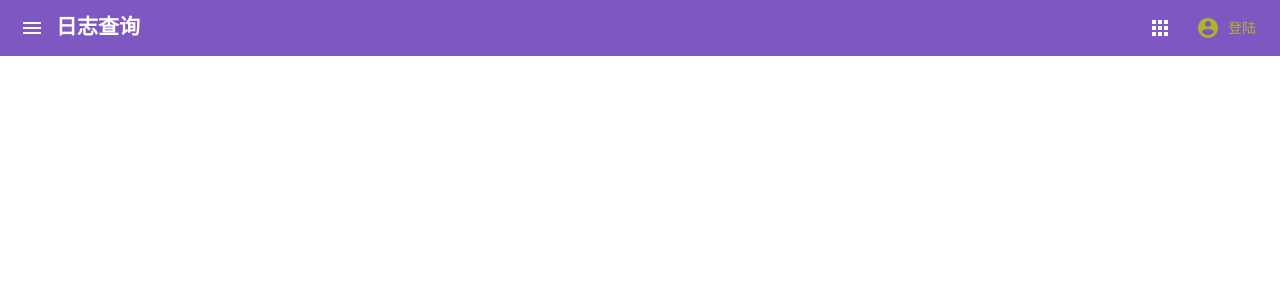
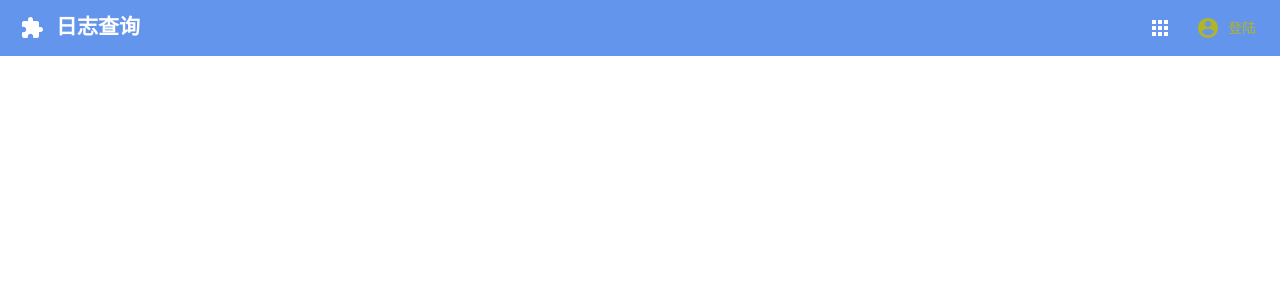
Before and after one commit to cuaFramework/cua-arbiter, a Django app: template arbiter-web/arbiter/wholog/templates/index.html in a window 1280 px wide. Shown: the top 300 px of the page. Run offline with Django 3.2, Linux system fonts and the light colour scheme; the template is opened without the code that fills it, so the values that code supplies are empty; parts of the project's set-up code (start-up, migrations or seed data) failed here and were passed over.

Commit message:
修改用例和日志模块的跳转链接，修改样式

```diff
--- a/arbiter-web/arbiter/core/templates/case/index.html
+++ b/arbiter-web/arbiter/core/templates/case/index.html
@@ -51,8 +51,8 @@
                 <mu-menu>
                     <mu-menu-item title="用例导入" left-icon="add"
                                   @click="openImportDialog"></mu-menu-item>
-                    <mu-menu-item title="用例管理" left-icon="mode_edit"></mu-menu-item>
-                    <mu-menu-item href="./wholog/" title="日志查询" left-icon="history"></mu-menu-item>
+                    <mu-menu-item href="/arbiter/" title="用例管理" left-icon="mode_edit"></mu-menu-item>
+                    <mu-menu-item href="/arbiter/wholog/index.html" title="日志查询" left-icon="history"></mu-menu-item>
                 </mu-menu>
             </mu-popover>
         <mu-dialog :open="dialog" title="用例导入" @close="closeImportDialog">
--- a/arbiter-web/arbiter/static/arbiter/css/wholog/index.css
+++ b/arbiter-web/arbiter/static/arbiter/css/wholog/index.css
@@ -52,3 +52,9 @@ body {
     color: red;
     background-color: #6495ED;
 }
+#arbiter-header {
+    background-color: #6495ED;
+}
+.mu-appbar {
+    background-color: #6495ED;
+}
--- a/arbiter-web/arbiter/wholog/templates/index.html
+++ b/arbiter-web/arbiter/wholog/templates/index.html
@@ -43,8 +43,8 @@
                 <mu-menu>
                     <mu-menu-item title="用例导入" left-icon="add"
                                   @click="openImportDialog"></mu-menu-item>
-                    <mu-menu-item title="用例管理" left-icon="mode_edit"></mu-menu-item>
-                    <mu-menu-item href="./wholog/" title="日志查询" left-icon="history"></mu-menu-item>
+                    <mu-menu-item href="./"title="用例管理" left-icon="mode_edit"></mu-menu-item>
+                    <mu-menu-item href="./index.html" title="日志查询" left-icon="history"></mu-menu-item>
                 </mu-menu>
             </mu-popover>
         <mu-dialog :open="dialog" title="用例导入" @close="closeImportDialog">
@@ -80,7 +80,7 @@
 <template id="arbiterHeader">
     <div id="arbiter-header" :class="{ 'slider-open': sliderIsOpen}">
         <mu-appbar :z-depth="2">
-            <mu-icon-button icon="menu" slot="left" @click="toggleSlide()"></mu-icon-button>
+            <mu-icon-button icon="extension" slot="left"></mu-icon-button>
             <h2 slot="left">日志查询</h2>
             <mu-icon-button v-if="usernameAbbreviation!=null" tooltip="消息" tooltip-position="bottom-right" icon="chat"
                             slot="right"></mu-icon-button>
--- a/arbiter-web/arbiter/wholog/urls.py
+++ b/arbiter-web/arbiter/wholog/urls.py
@@ -9,7 +9,7 @@ urlpatterns = [
      url(r'^getAllLog', views.getAllLog, name='getAllLog'),
      url(r'^logDetail111', views.getDetailLog, name='getDeatailLog'),
      #todo 登录登出抽离出来，现在core和wholog下的view均有
-     url(r'^getUserDetail', views.auth_restful.get_user_detail),
+     url(r'^getUserDetail', views.auth_restful.get_user_detail,name='getUserDetail'),
      url(r'^queryLogData', views.queryLogData, name='queryLogData'),
      url(r'^home',views.home,name='home'),
      url(r'^index', views.index, name='index'),
```
